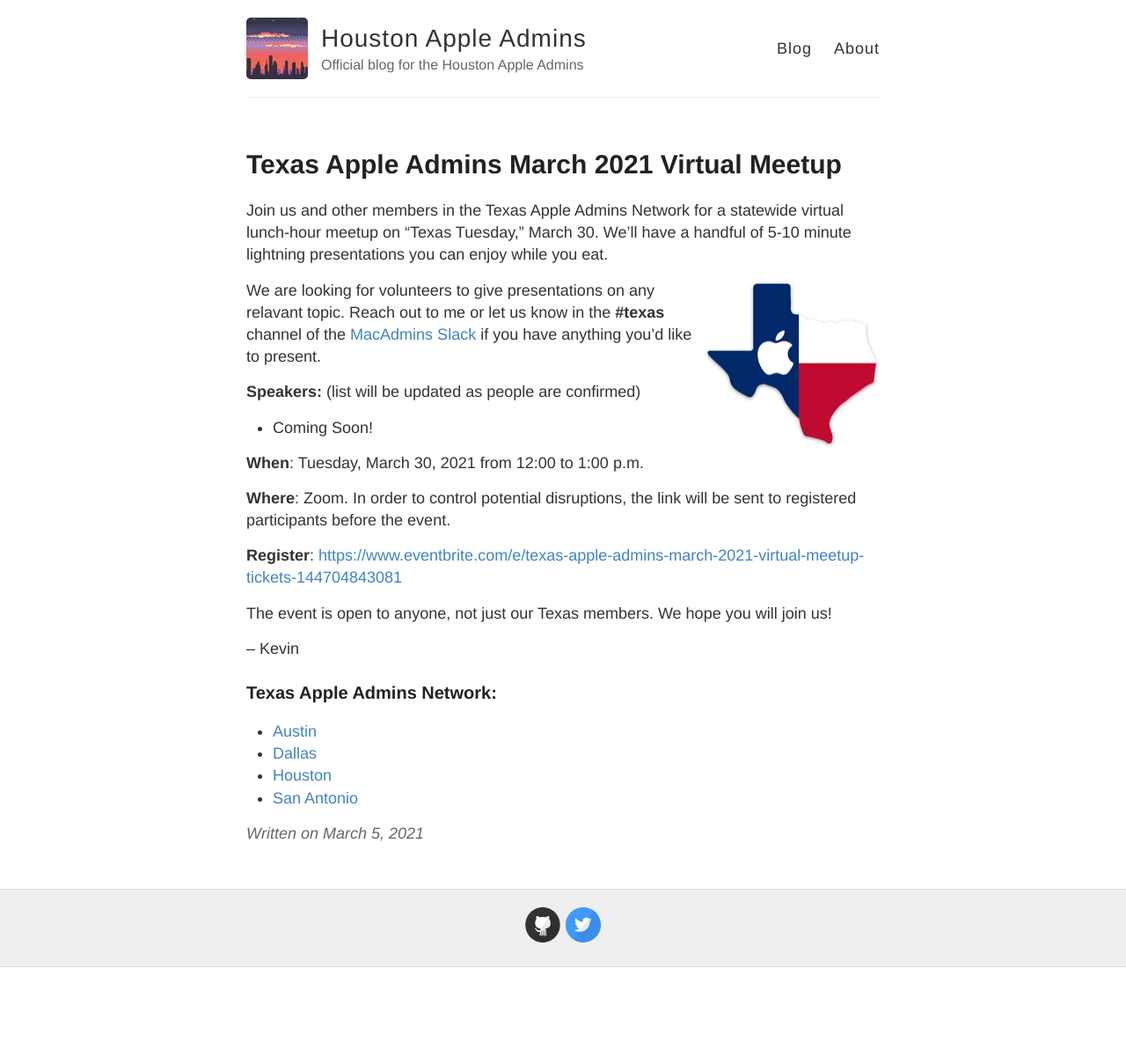
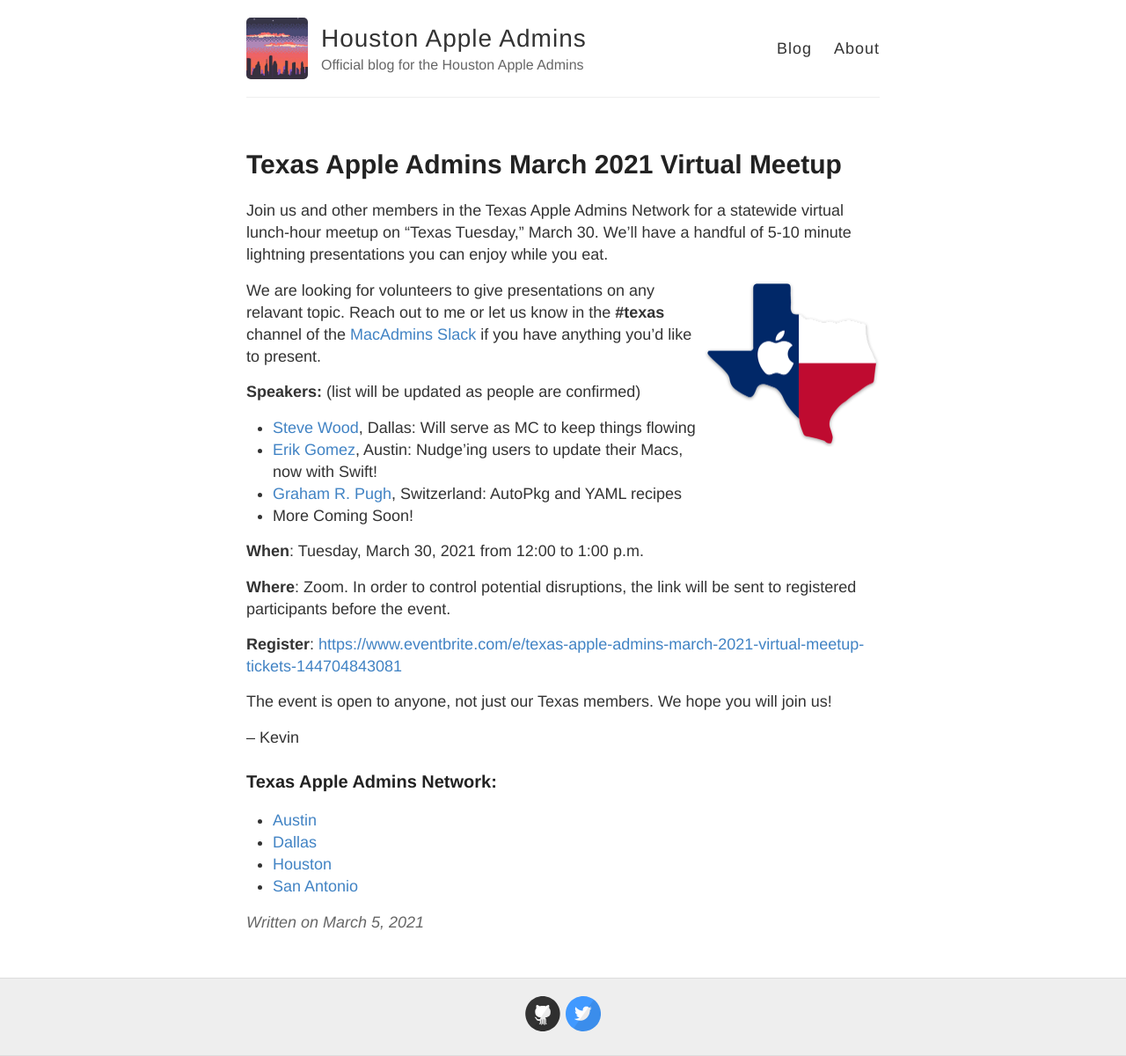
Before and after one commit to houstonappleadmins/houstonappleadmins.github.io, a Jekyll site: the page built from _posts/2021-03-05-Mar2021-TexasAppleAdminsVirtual.md, in a window 1280 px wide. Shown: the whole page at 88% size. Built offline with Jekyll 4.4.1, drawn with Linux system fonts in a browser that asks for light colours; our own code applies the rules of GitHub Pages for plain Markdown files; before the commit the page ends 1099 px from its top, so only the background shows below that.

Commit message:
Update 2021-03-05-Mar2021-TexasAppleAdminsVirtual.md
Added speakers

```diff
--- a/_posts/2021-03-05-Mar2021-TexasAppleAdminsVirtual.md
+++ b/_posts/2021-03-05-Mar2021-TexasAppleAdminsVirtual.md
@@ -11,7 +11,10 @@
 
 **Speakers:** (list will be updated as people are confirmed)
 
-* Coming Soon!
+* [Steve Wood](https://geekygordo.com), Dallas: Will serve as MC to keep things flowing
+* [Erik Gomez](https://blog.eriknicolasgomez.com), Austin: Nudge'ing users to update their Macs, now with Swift!
+* [Graham R. Pugh](https://grahamrpugh.com), Switzerland: AutoPkg and YAML recipes
+* More Coming Soon!
 
 **When**: Tuesday, March 30, 2021 from 12:00 to 1:00 p.m.
 
```
